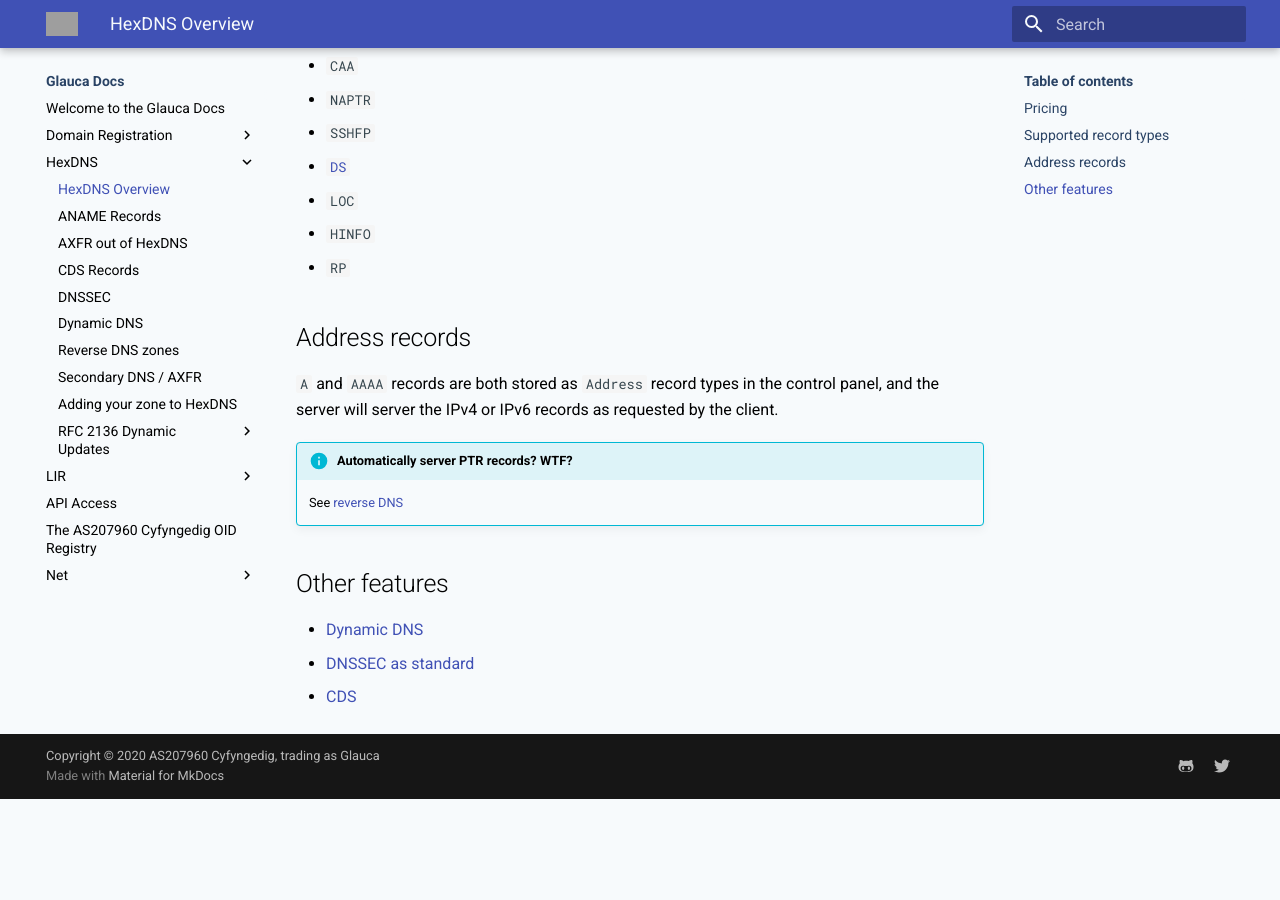
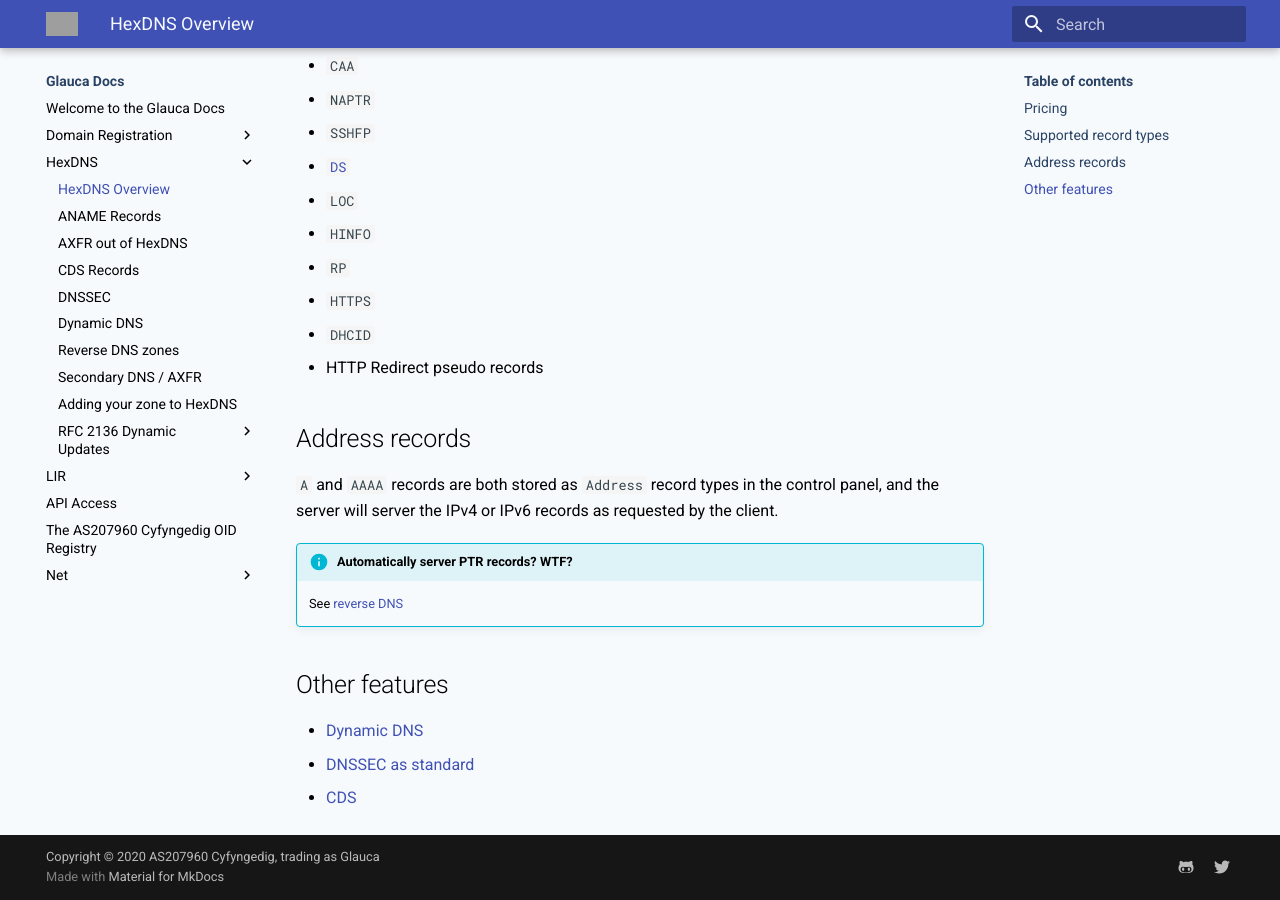
Before and after one commit to AS207960/docs, an MkDocs documentation site: the page built from docs/hexdns/index.md, in a window 1280 px wide and 900 px high, scrolled down 839 px. Built offline with MkDocs 1.6.1 and Material for MkDocs 9.7.7, drawn with Linux system fonts in a browser that asks for light colours; before the commit the page ends 1638 px from its top, so only the background shows below that; grey boxes are pictures that could not be loaded.

Commit message:
update supported record types

```diff
--- a/docs/hexdns/index.md
+++ b/docs/hexdns/index.md
@@ -30,6 +30,9 @@
 - `LOC`
 - `HINFO`
 - `RP`
+- `HTTPS`
+- `DHCID`
+- HTTP Redirect pseudo records
 
 ## Address records
 
```
